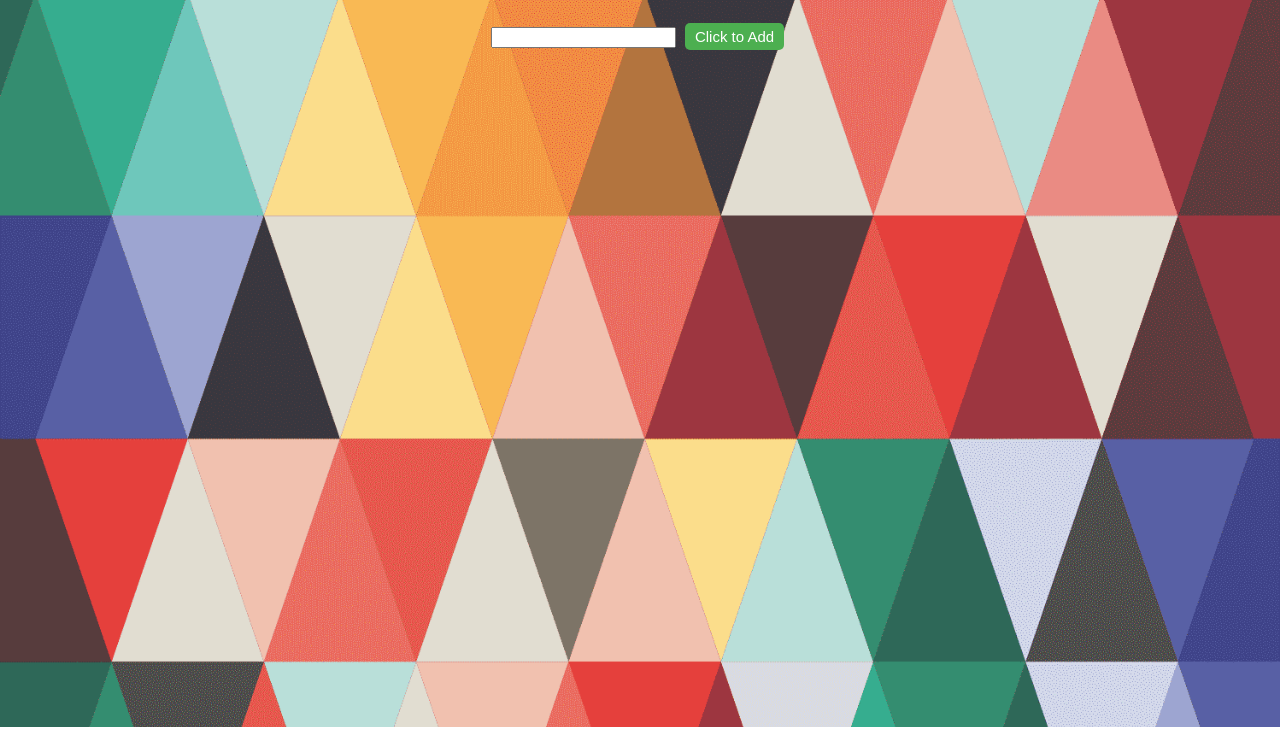
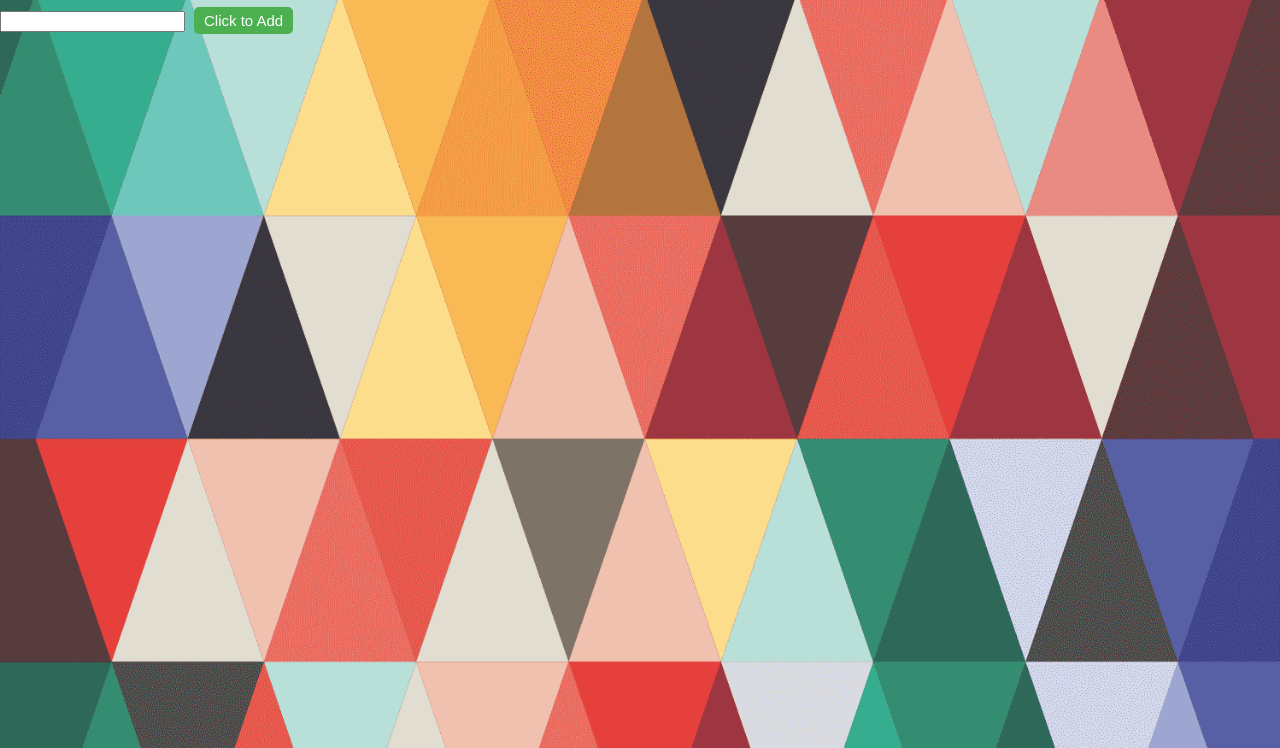
Before and after one commit to RhemaBassey/to-do-app, a plain HTML site: page index.html in a window 1280 px wide. Shown: the part 73-821 px from the top of the page. Before the commit the page ends 800 px from the top, so only its background shows below. Drawn offline with Linux system fonts and the light colour scheme.

Commit message:
revert float centering due to delete button placement bug

```diff
--- a/style.css
+++ b/style.css
@@ -95,10 +95,10 @@ body{
     background-size: cover;          /* Scales the image to cover the entire background */
     background-position: center;     /* Centers the image */
     background-repeat: no-repeat;    /* Prevents the image from repeating */
-    display: flex;
+    /* display: flex;
 flex-direction: column;
-align-items: center;}
-
+align-items: center; */
+}
 span {
   padding-left: 10px;
 }
```
